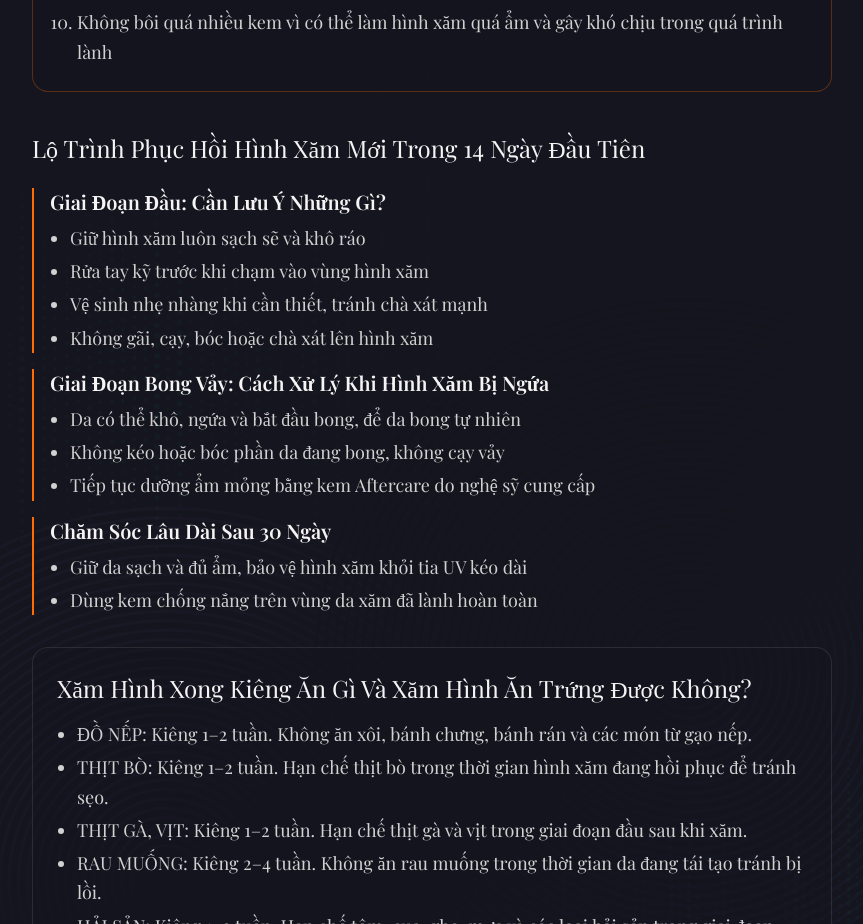
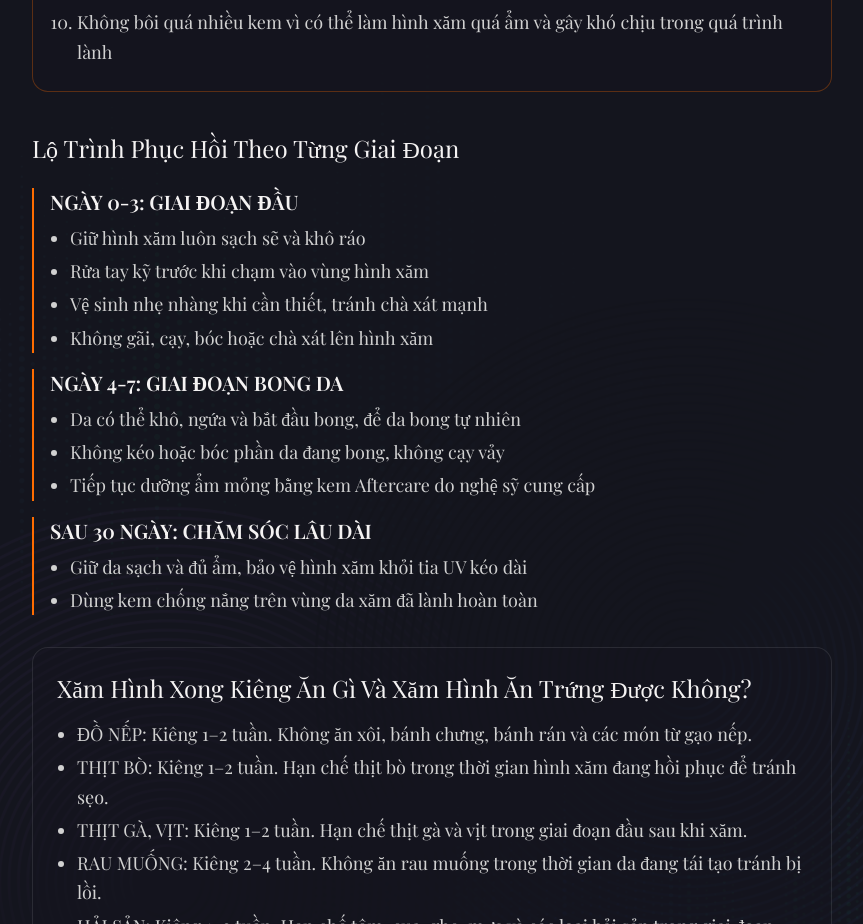
Before and after one commit to bintattoo376/xamhinhbaria, a Next.js app in the folder tattoo-studio-main/: page /blog/bi-quyet-giu-cho-hinh-xam-luon-tuoi-sang in a window 1280 px wide. Shown: the part 1380-2304 px from the top of the page, without its empty margins (208-1071 px from the left). Built offline with nearby package versions, Linux system fonts and the light colour scheme; a web font is replaced by a local one.

Commit message:
Cap nhat da ngon ngu cho cac tieu de trong blog content

```diff
--- a/tattoo-studio-main/src/app/blog/[slug]/BlogPostContent.tsx
+++ b/tattoo-studio-main/src/app/blog/[slug]/BlogPostContent.tsx
@@ -220,9 +220,9 @@ export default function BlogPostContent() {
                 </div>
 
                 <div className="rounded-2xl bg-darkOrange/10 border border-darkOrange/40 p-6 space-y-2">
-                  <h3 className="font-rye text-xl text-darkOrange">{t("quickRuleTitle")}</h3>
+                  <h3 className="font-rye text-xl text-darkOrange">{t("piercingQuickRuleTitle")}</h3>
                   <p className="text-[#d1d1d1]">
-                    {t("quickRuleDesc")}
+                    {t("piercingQuickRuleDesc")}
                   </p>
                 </div>
               </>
@@ -291,10 +291,10 @@ export default function BlogPostContent() {
                 </div>
 
                 <div className="space-y-6">
-                  <h2 className="font-rye text-2xl text-white pt-2">Lộ Trình Phục Hồi Hình Xăm Mới Trong 14 Ngày Đầu Tiên</h2>
+                  <h2 className="font-rye text-2xl text-white pt-2">{t("roadmapTitle")}</h2>
                   <div className="space-y-4">
                     <div className="border-l-2 border-darkOrange pl-4 space-y-2">
-                      <h3 className="text-white font-semibold text-xl font-rye">Giai Đoạn Đầu: Cần Lưu Ý Những Gì?</h3>
+                      <h3 className="text-white font-semibold text-xl font-rye">{t("phase1Title")}</h3>
                       <ul className="list-disc pl-5 space-y-1 text-[#d1d1d1]">
                         <li>{t("phase1Desc1")}</li>
                         <li>{t("phase1Desc2")}</li>
@@ -304,7 +304,7 @@ export default function BlogPostContent() {
                     </div>
 
                     <div className="border-l-2 border-darkOrange pl-4 space-y-2">
-                      <h3 className="text-white font-semibold text-xl font-rye">Giai Đoạn Bong Vảy: Cách Xử Lý Khi Hình Xăm Bị Ngứa</h3>
+                      <h3 className="text-white font-semibold text-xl font-rye">{t("phase2Title")}</h3>
                       <ul className="list-disc pl-5 space-y-1 text-[#d1d1d1]">
                         <li>{t("phase2Desc1")}</li>
                         <li>{t("phase2Desc2")}</li>
@@ -313,7 +313,7 @@ export default function BlogPostContent() {
                     </div>
 
                     <div className="border-l-2 border-darkOrange pl-4 space-y-2">
-                      <h3 className="text-white font-semibold text-xl font-rye">Chăm Sóc Lâu Dài Sau 30 Ngày</h3>
+                      <h3 className="text-white font-semibold text-xl font-rye">{t("phase3Title")}</h3>
                       <ul className="list-disc pl-5 space-y-1 text-[#d1d1d1]">
                         <li>{t("phase3Desc1")}</li>
                         <li>{t("phase3Desc2")}</li>
```
